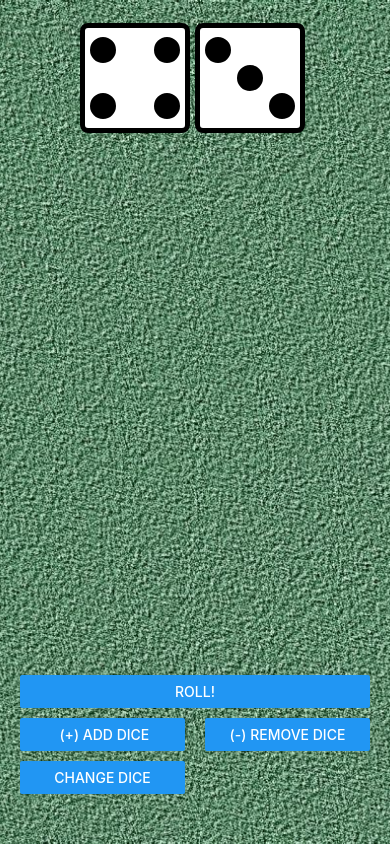
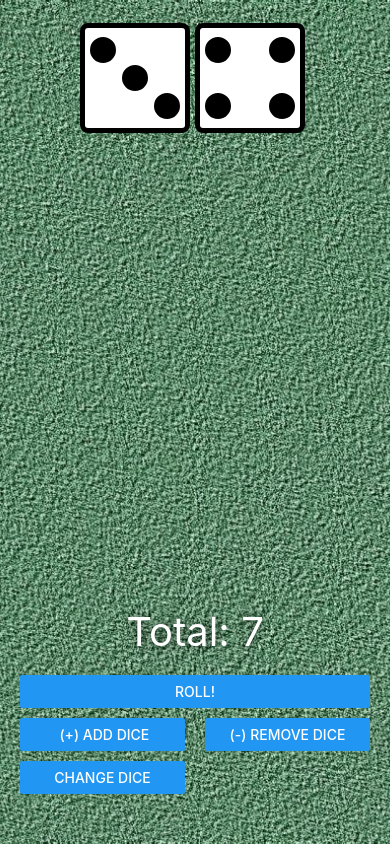
Before and after one commit to Alex-Abrams/dice-pals, a React Native app: screen / in a window 390 px wide. Built offline with nearby package versions, Linux system fonts and the light colour scheme.

Commit message:
Fixed dice switch issues.

```diff
--- a/frontend/dice_displays/roll_functions.js
+++ b/frontend/dice_displays/roll_functions.js
@@ -13,12 +13,11 @@ export function rollDiceArray(max) {
 
 export function sumTotalDice(dice_array, total_dice) {
   const chosen_dice = dice_array.slice(0, total_dice);
-  return chosen_dice.reduce((partialSum, a) => partialSum + a, 0);
+  // console.log('total_dice', total_dice);
+  // console.log('chosen_dice', chosen_dice);
+  // console.log('dice_array', dice_array[0]);
+  const total = chosen_dice.reduce((partialSum, a) => partialSum + a, 0);
+  console.log('the total', dice_array);
+  console.log('tottototoot', total);
+  return total;
 }
-
-// console.log(sumTotalDice([2, 3, 1]), 3);
-// console.log(rollDiceArray(6));
-// console.log(rollDiceArray(20));
-// console.log(rollDiceArray(4));
-// console.log(rollDiceArray(12));
-// console.log(rollDiceArray(8));
--- a/frontend/dice_displays/switch_dice.js
+++ b/frontend/dice_displays/switch_dice.js
@@ -43,25 +43,29 @@ const dice_six_array = [<DiceOne />, <DiceTwo />,  <DiceThree />,  <DiceFour />,
 }
 // this will take the store's dice_array, best course for full access
 // so all i should need is sum total dice and added it to the store
-export function switchDiceTotal(dice_type, dice_array, total_dice) {
+export function switchDiceTotal(dice_array, total_dice, dice_type) {
+  // console.log('thing', dice_array, total_dice, dice_type);
+
   switch(dice_type) {
+
   case ('dice-6'):
-    return sumTotalDice(dice_array, total_dice);
+  // console.log('dicearrarryy', dice_array[0][0]);
+    return sumTotalDice(dice_array[0], total_dice);
 
-  case ('dice-4'):
-    return sumTotalDice(dice_array, total_dice);
-
-  case ('dice-8'):
-    return sumTotalDice(dice_array, total_dice);
-
-  case ('dice-10'):
-    return sumTotalDice(dice_array, total_dice);
-
-  case ('dice-12'):
-    return sumTotalDice(dice_array, total_dice);
+  // case ('dice-4'):
+  //   return sumTotalDice(dice_array, total_dice);
+  //
+  // case ('dice-8'):
+  //   return sumTotalDice(dice_array, total_dice);
+  //
+  // case ('dice-10'):
+  //   return sumTotalDice(dice_array, total_dice);
+  //
+  // case ('dice-12'):
+  //   return sumTotalDice(dice_array, total_dice);
 
   case ('dice-20'):
-    return sumTotalDice(dice_array, total_dice);
+    return sumTotalDice(dice_array[1], total_dice);
   default:
     return null;
 };
--- a/frontend/screens/dice_functions.js
+++ b/frontend/screens/dice_functions.js
@@ -5,13 +5,14 @@ import FourSided from '../dice_displays/four_sided';
 
 export function displaySixDie(dice_six_array, dice_number_array, total_dice) {
   // (displaySixDie(dice_hash, dice_number_array, this.state.total_dice))
-  const the_dice = dice_number_array.slice(0, total_dice); // [1, 2, 3]
+  const the_dice = dice_number_array.slice(0, total_dice); // [1, 6]
+  console.log('the diceugh', the_dice);
   // this will map out the total amount of dice depending how mmuch the user has hit the 'add dice button'
   return(
     <View style={styles.dice_container}>
       {the_dice.map((dice, i) =>
         <View style={styles.dice_box} key={i}>
-          {dice_six_array[dice_number_array[i]]}
+          {dice_six_array[dice_number_array[i] - 1]}
         </View>
       )}
 
@@ -48,13 +49,13 @@ export function display4Die(dice4_array, total_dice) {
 }
 
 export function sumDice(dice_array, total_dice, dice_type) {
-  const chosen_dice = dice_array.slice(0, total_dice);
-  let result = chosen_dice.reduce((partialSum, a) => partialSum + a, 0); // total of dice
-  if (dice_type) {
-    return result + (total_dice); // the Math.random will not let me at the 1s to the dice anywhere else
-  } else {
-    return result;
-  };
+  // const chosen_dice = dice_array.slice(0, total_dice);
+  // let result = chosen_dice.reduce((partialSum, a) => partialSum + a, 0); // total of dice
+  // if (dice_type) {
+  //   return result + (total_dice); // the Math.random will not let me at the 1s to the dice anywhere else
+  // } else {
+  //   return result;
+  // };
 }
 
 const styles = StyleSheet.create({
--- a/frontend/screens/front_page.js
+++ b/frontend/screens/front_page.js
@@ -12,7 +12,7 @@ import { switchDiceType, switchDiceTotal } from '../dice_displays/switch_dice';
 //////
 import {rollDiceArray } from '../dice_displays/roll_functions';
 
-import { displaySixDie, display20Die, sumDice }from './dice_functions';
+import { displaySixDie, display20Die }from './dice_functions';
 
 class FrontPage extends React.Component {
   constructor(props) {
@@ -33,9 +33,9 @@ class FrontPage extends React.Component {
       dice_roll_24: 12,
       dice_roll_25: 19,
       total_dice: 2, // always start at 2 dice, lowest will be 1
-      show_total: false,
+      show_total: true,
       dice_type: false, // change around later for didferent dice types, also see 'sumDice'
-      dice_array6: [3, 2, 2, 6, 4, 1],
+      dice_array6: [3, 4, 2, 6, 4, 1],
       dice_array20: [8, 11, 19, 4, 7, 16],
       // type_of_dice: '6-sided',
     };
@@ -78,9 +78,9 @@ class FrontPage extends React.Component {
       counter += 1;
       if (counter === 2) {
         clearInterval(oneSecInterval);
-        this.setState({show_total: true}); // once counter hits 20 show the total
+        // this.setState({show_total: true}); // once counter hits 20 show the total
       };
-    }, 50); // set interval timing here
+    }, 100); // set interval timing here
   }
 
 
@@ -92,12 +92,11 @@ class FrontPage extends React.Component {
     } else {
       console.log('Out of dice range');
     }
-
   }
 
   showTotal(dice_number_array) { // SEE HERE FOR TOTAL
     const display_total = (this.state.show_total) ? (
-      <Text style={styles.total_text}>Total: {sumDice(dice_number_array, this.state.total_dice, this.state.dice_type)}</Text>
+      <Text style={styles.total_text}>Total: {switchDiceTotal(dice_number_array, this.state.total_dice, this.props.dice_selection)}</Text>
       ) : (
         null
     );
@@ -109,13 +108,18 @@ class FrontPage extends React.Component {
     );
   }
 
-  changeDiceType() {
+  changeDiceType() { // not gunna need this soon
     this.setState({dice_type: !this.state.dice_type});
+  }
+
+  createTotalsArray() {
+    const total_array = [this.state.dice_array6, this.state.dice_array10];
+    return total_array;
   }
 
 
   render() {
-    console.log(this.props);
+    // console.log(this.props);
     let dice_number_1 = this.state.dice_roll_1;
     let dice_number_2 = this.state.dice_roll_2;
     let dice_number_3 = this.state.dice_roll_3;
@@ -134,8 +138,9 @@ class FrontPage extends React.Component {
     // // const display_dice_type = (this.state.dice_type) ? (displaySixDie(dice_hash, dice_number_array, this.state.total_dice)) : (display20Die(dice20_array, this.state.total_dice));
     // console.log('state', this.props);
     // console.log(this.state.total_dice);
-    const display_dice_total = (this.state.dice_type) ? (this.showTotal(dice_number_array)) : (this.showTotal(this.state.dice_array20));
+    // const display_dice_total = (this.state.dice_type) ? (this.showTotal(dice_number_array)) : (this.showTotal(this.state.dice_array20));
 
+    const display_dice_total = this.showTotal(this.createTotalsArray());
     const display_modal = (this.props.is_modal_toggled) ? <SelectDiceModalContainer /> : null;
 
     // const display_type = switchDiceType('dice-6', dice20_array, this.state.total_dice); // dice 6 and dice 20 have diff inputs
```
